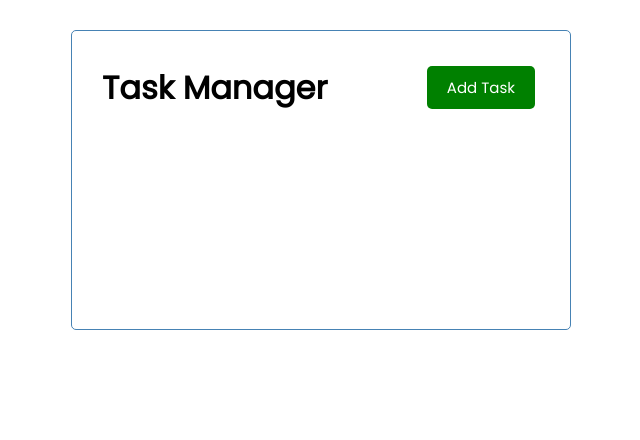
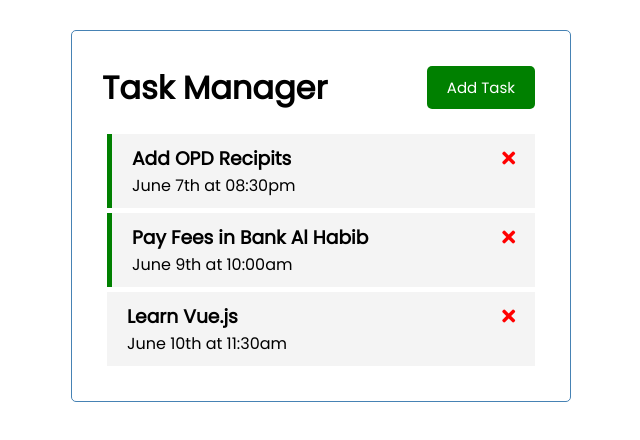
Before and after one commit to adilsachwani/task_manager_vue, a Vue app: page / in a window 1280 px wide. Shown: the top 440 px of the page, without its empty margins (319-959 px from the left). Built offline with nearby package versions, Linux system fonts and the light colour scheme.

Commit message:
Tasks and Task component added

```diff
--- a/public/index.html
+++ b/public/index.html
@@ -5,6 +5,7 @@
     <meta http-equiv="X-UA-Compatible" content="IE=edge">
     <meta name="viewport" content="width=device-width,initial-scale=1.0">
     <link rel="icon" href="<%= BASE_URL %>favicon.ico">
+    <link rel="stylesheet" href="https://cdnjs.cloudflare.com/ajax/libs/font-awesome/5.15.2/css/all.min.css"/>
     <title><%= htmlWebpackPlugin.options.title %></title>
   </head>
   <body>
--- a/src/App.vue
+++ b/src/App.vue
@@ -1,17 +1,20 @@
 <template>
   <div class="container">
     <Header title="Task Manager" />
+    <Tasks :tasks="tasks" />
   </div>
 </template>
 
 <script>
 
 import Header from './components/Header.vue'
+import Tasks from './components/Tasks.vue'
 
 export default {
   name: 'App',
   components: {
-    Header
+    Header,
+    Tasks
   },
   data() {
     return {
@@ -36,7 +39,7 @@
         id: 3,
         text: 'Learn Vue.js',
         day: 'June 10th at 11:30am',
-        reminder: true
+        reminder: false
       }
     ]
   }
--- a/src/components/Header.vue
+++ b/src/components/Header.vue
@@ -10,8 +10,12 @@
 import Button from './Button.vue'
 
 export default {
-    name: "Header",
-    props: ['title'],
+    name: 'Header',
+    props: {
+        title: {
+            type: String
+        }
+    },
     components: {
         Button
     }
--- /dev/null
+++ b/src/components/Task.vue
@@ -0,0 +1,38 @@
+<template>
+    <div :class="[task.reminder ? 'reminder' : '', 'task']">
+        <h3>
+            {{task.text}}
+            <i class="fas fa-times"></i>
+        </h3>
+        <p>{{task.day}}</p>
+    </div>
+</template>
+
+<script>
+export default {
+    name: 'Task',
+    props: {
+        task: Object
+    }
+}
+</script>
+
+<style scope>
+.fas {
+  color: red;
+}
+.task {
+  background: #f4f4f4;
+  margin: 5px;
+  padding: 10px 20px;
+  cursor: pointer;
+}
+.task.reminder {
+  border-left: 5px solid green;
+}
+.task h3 {
+  display: flex;
+  align-items: center;
+  justify-content: space-between;
+}
+</style>
--- /dev/null
+++ b/src/components/Tasks.vue
@@ -0,0 +1,23 @@
+<template>
+
+    <div :key="task.id" v-for="task in tasks">
+        <Task :task="task" />
+    </div>
+
+</template>
+
+<script>
+
+import Task from './Task.vue'
+
+export default {
+    name: "Tasks",
+    props: {
+        tasks: Array
+    },
+    components: {
+        Task
+    }
+}
+
+</script>
```
